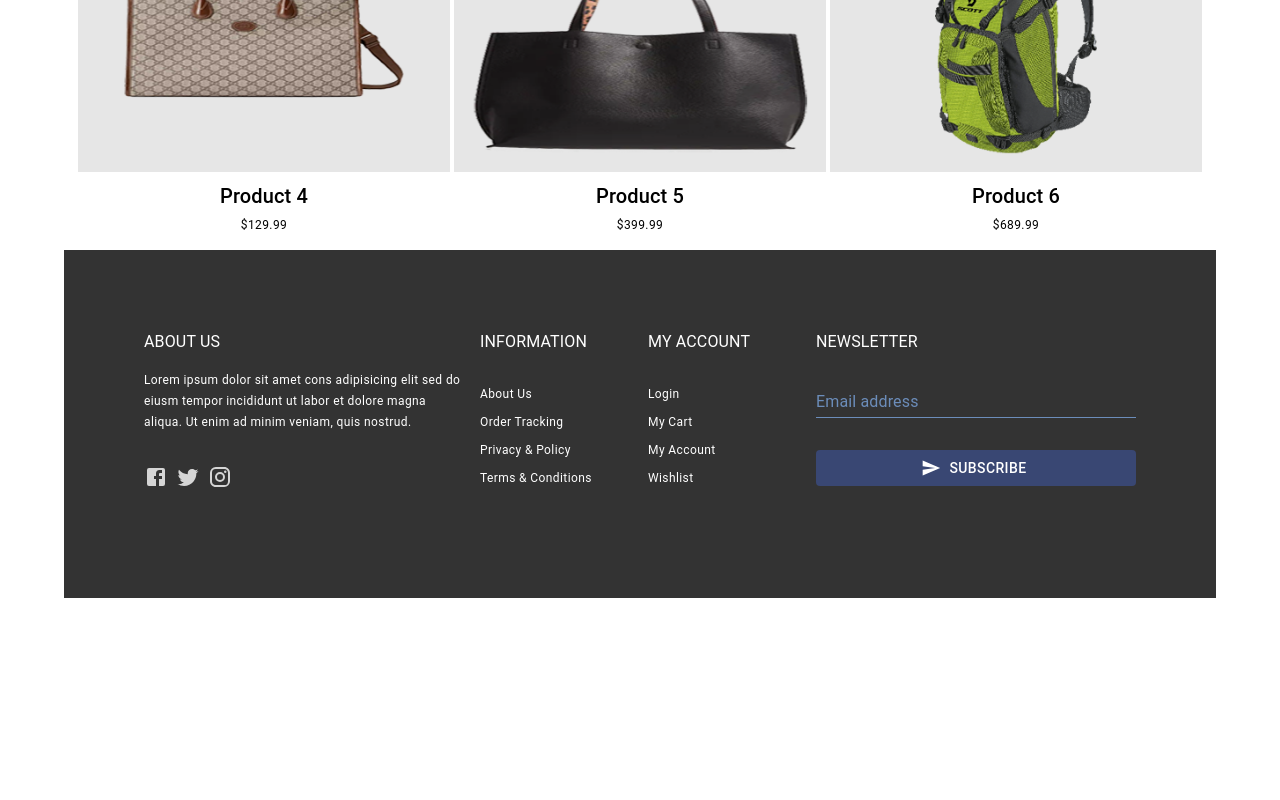
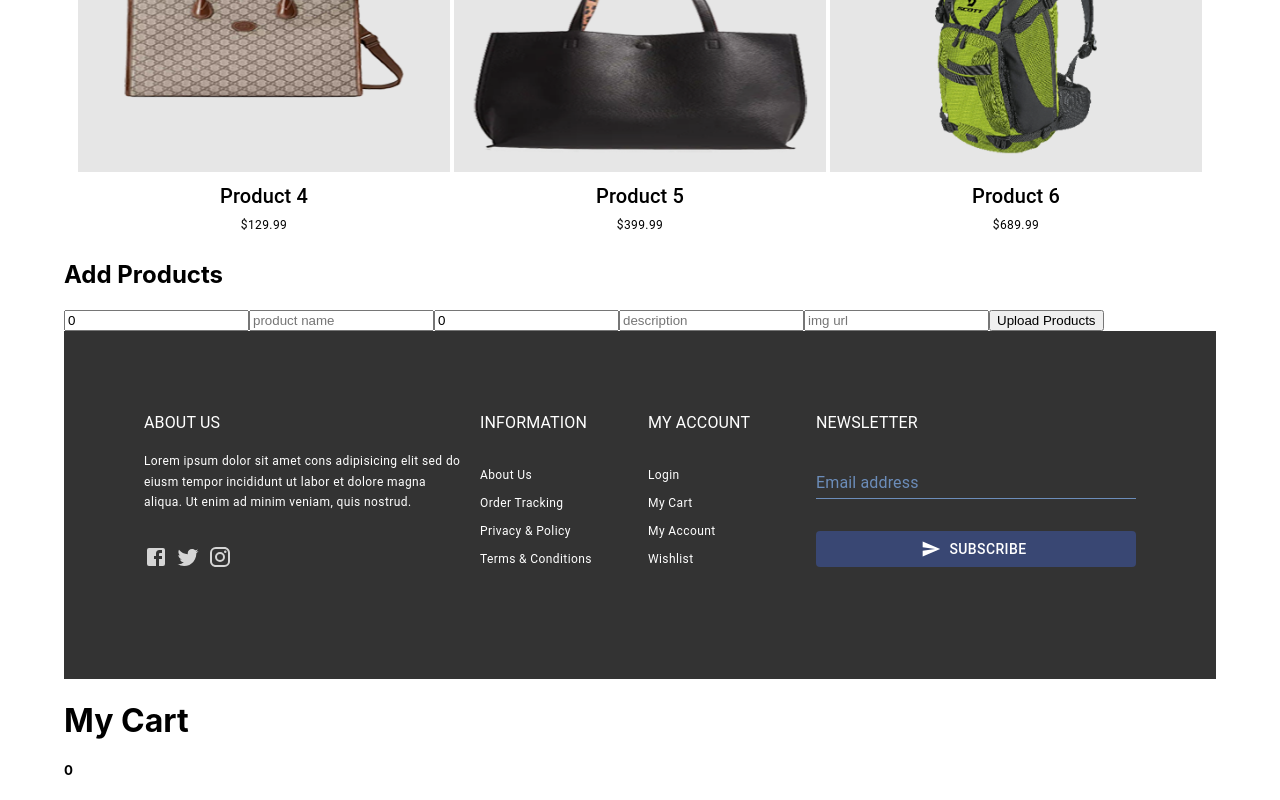
Before and after one commit to Mengzhe-Madeline-Zhang/FrontEnd-13-USC, a React (Create React App) app in the folder frontend-13/: page / in a window 1280 px wide. Shown: the part 1216-2016 px from the top of the page. Before the commit the page ends 1814 px from the top, so only its background shows below. Built offline with nearby package versions, Linux system fonts and the light colour scheme; a web font is replaced by a local one.

Commit message:
basic redux of chart and upload page

```diff
--- a/frontend-13/src/App.tsx
+++ b/frontend-13/src/App.tsx
@@ -6,11 +6,14 @@ import NavBar from './Components/public/NavBar/NavBar';
 import { Typography, Link, Container } from "@mui/material";
 import { ThemeProvider } from "@mui/system";
 import theme from "./styles/theme";
+import {Provider} from 'react-redux';
+import store from './Redux/store'
 
 function App() {
 
   return (
     <>
+    <Provider store={store}>
        <div>
       <ThemeProvider theme={theme}>
    <Container
@@ -31,6 +34,7 @@ function App() {
     </Container>
     </ThemeProvider>
     </div>
+    </Provider>
         </>
   );
 }
--- a/frontend-13/src/Components/Cart/Cart.tsx
+++ b/frontend-13/src/Components/Cart/Cart.tsx
@@ -1,23 +1,38 @@
 import { Drawer } from "@mui/material";
+import React from "react";
+import { getCartProduct, getTotalPrice, removeFromCart } from "../../Redux/cart.slice";
+import { useAppDispatch, useAppSeletor } from "../../Redux/store.hook";
+import { ProductBox } from "../../styles/products";
 import {Colors} from "../../styles/theme";
 import {CartItemType} from "../Home/Home";
 import CartItem from "./CartItem";
 
-type Props = {
-    cartOpen:boolean;
-    setCartOpen:(cartOpen: boolean)=>void;
-    cartItems: CartItemType[];
-    addToCart: (clickedItem: CartItemType) => void;
-    removeFromCart: (id: number) => void;
-  };
+// type Props = {
+//     cartOpen:boolean;
+//     setCartOpen:(cartOpen: boolean)=>void;
+//     cartItems: CartItemType[];
+//     addToCart: (clickedItem: CartItemType) => void;
+//     removeFromCart: (id: number) => void;
+//   };
 
-const Cart: React.FC<Props>=({cartOpen, setCartOpen, cartItems, addToCart, removeFromCart})=>{
+const Cart: React.FC=({
+  // cartOpen, setCartOpen, cartItems, addToCart, removeFromCart
+})=>{
 
-    const calculateTotal = (items: CartItemType[]) =>
-    items.reduce((ack: number, item) => ack + item.amount * item.price, 0);
+    // const calculateTotal = (items: CartItemType[]) =>
+    // items.reduce((ack: number, item) => ack + item.amount * item.price, 0);
+
+    const cartProducts = useAppSeletor(getCartProduct);
+    const totalPrice = useAppSeletor(getTotalPrice);
+    const dispatch = useAppDispatch();
+
+    const handleRemoveFromCart = (productId: number)=>dispatch(removeFromCart(productId));
 
 return(
-    <Drawer open={cartOpen} onClose={() => setCartOpen(false)}
+  <>
+    {/* <Drawer open={
+      cartOpen
+    } onClose={() => setCartOpen(false)}
     anchor="right"
     PaperProps={{
 
@@ -28,11 +43,12 @@ return(
         }
     }
     }
-    >
+    > */}
+
     <h1>
         My Cart
     </h1>
-    {cartItems.length === 0 ? <p>No items in cart.</p> : null}
+    {/* {cartItems.length === 0 ? <p>No items in cart.</p> : null}
       {cartItems.map(item => (
         <CartItem
           key={item.id}
@@ -41,8 +57,22 @@ return(
           removeFromCart={removeFromCart}
         />
       ))}
-      <h2>Total: ${calculateTotal(cartItems).toFixed(2)}</h2>
-        </Drawer>
+      <h2>Total: ${calculateTotal(cartItems).toFixed(2)}</h2> */}
+
+      <h5>{totalPrice}</h5>
+      {cartProducts.map(product=>(
+        <React.Fragment key={product.id}>
+
+        <span>{product.name}</span>
+        <span>{product.amount}</span>
+        <button onClick={()=> handleRemoveFromCart(product.id)}> Remove </button>
+
+        </React.Fragment>
+
+      ))}
+
+        {/* </Drawer> */}
+        </>
 )
 
 }
--- a/frontend-13/src/Components/Home/Home.tsx
+++ b/frontend-13/src/Components/Home/Home.tsx
@@ -5,6 +5,7 @@ import Promotions from "./Promotions";
 import Products from "../Products/Products";
 import Footer from "./Footer";
 import Cart from "../Cart/Cart";
+import UploadPage from '../UploadProduct/UploadPage';
 
 export type CartItemType = {
   id: number;
@@ -18,40 +19,40 @@ export type CartItemType = {
 
 
 function Home() {
-  const [cartOpen, setCartOpen] = useState(false);
-  const [cartItems, setCartItems] = useState([] as CartItemType[]);
-  const getTotalItems = (items: CartItemType[]) =>
-  items.reduce((ack: number, item) => ack + item.amount, 0);
+//   const [cartOpen, setCartOpen] = useState(false);
+//   const [cartItems, setCartItems] = useState([] as CartItemType[]);
+//   const getTotalItems = (items: CartItemType[]) =>
+//   items.reduce((ack: number, item) => ack + item.amount, 0);
 
-const handleAddToCart = (clickedItem: CartItemType) => {
-  setCartItems(prev => {
-    // 1. Is the item already added in the cart?
-    const isItemInCart = prev.find(item => item.id === clickedItem.id);
+// const handleAddToCart = (clickedItem: CartItemType) => {
+//   setCartItems(prev => {
+//     // 1. Is the item already added in the cart?
+//     const isItemInCart = prev.find(item => item.id === clickedItem.id);
 
-    if (isItemInCart) {
-      return prev.map(item =>
-        item.id === clickedItem.id
-          ? { ...item, amount: item.amount + 1 }
-          : item
-      );
-    }
-    // First time the item is added
-    return [...prev, { ...clickedItem, amount: 1 }];
-  });
-};
+//     if (isItemInCart) {
+//       return prev.map(item =>
+//         item.id === clickedItem.id
+//           ? { ...item, amount: item.amount + 1 }
+//           : item
+//       );
+//     }
+//     // First time the item is added
+//     return [...prev, { ...clickedItem, amount: 1 }];
+//   });
+// };
 
-const handleRemoveFromCart = (id: number) => {
-  setCartItems(prev =>
-    prev.reduce((ack, item) => {
-      if (item.id === id) {
-        if (item.amount === 1) return ack;
-        return [...ack, { ...item, amount: item.amount - 1 }];
-      } else {
-        return [...ack, item];
-      }
-    }, [] as CartItemType[])
-  );
-};
+// const handleRemoveFromCart = (id: number) => {
+//   setCartItems(prev =>
+//     prev.reduce((ack, item) => {
+//       if (item.id === id) {
+//         if (item.amount === 1) return ack;
+//         return [...ack, { ...item, amount: item.amount - 1 }];
+//       } else {
+//         return [...ack, item];
+//       }
+//     }, [] as CartItemType[])
+//   );
+// };
 
 
 
@@ -63,13 +64,14 @@ const handleRemoveFromCart = (id: number) => {
               <Typography variant="h4">Trending Products</Typography>
             </Box>
       <Products/>
+      <UploadPage/>
       <Footer/>
       <Cart
-       cartOpen={cartOpen}
-       setCartOpen={setCartOpen}
-       cartItems={cartItems}
-       addToCart={handleAddToCart}
-       removeFromCart={handleRemoveFromCart}
+      //  cartOpen={cartOpen}
+      //  setCartOpen={setCartOpen}
+      //  cartItems={cartItems}
+      //  addToCart={handleAddToCart}
+      //  removeFromCart={handleRemoveFromCart}
       />
     </div>
   );
--- /dev/null
+++ b/frontend-13/src/Components/UploadProduct/UploadPage.tsx
@@ -0,0 +1,48 @@
+import React, {useState} from 'react';
+import { addProduct, Product } from '../../Redux/product.slice';
+import { useAppDispatch } from '../../Redux/store.hook';
+
+const UploadPage: React.FC=()=>{
+    const dispatch = useAppDispatch();
+
+    const [product, setProduct] = useState<Product>({
+            id: 0,
+            name: '',
+            price: 0,
+            description: '',
+            image: ''
+    })
+    const handleChange = ({target:{name,value}}: React.ChangeEvent<HTMLInputElement>) => setProduct(
+        prev => {
+            (prev as any)[name] = value;
+            const newValue = {...prev}
+            return newValue;
+        }
+    )
+
+    const handleSubmit =(e: React.FormEvent)=>{
+        e.preventDefault();
+        dispatch(addProduct(product));
+    }
+
+    const {id, name, price, description, image} = product;
+
+    return (<>
+        <h2> Add Products  </h2>
+        <form onSubmit={handleSubmit}>
+            <input type="number" placeholder="id" name="id" value={id} onChange={handleChange}/>
+            <input type="text" placeholder="product name"  name="name" value={name} onChange={handleChange}/>
+            <input type="number" placeholder="price" name="price" value={price} onChange={handleChange}/>
+            <input type="text" placeholder="description" name="description" value={description} onChange={handleChange}/>
+            <input type="text" placeholder="img url" name="image" value={image} onChange={handleChange}/>
+            <button type='submit'>Upload Products</button>
+
+
+        </form>
+        </>
+    )
+
+
+}
+
+export default UploadPage;
--- /dev/null
+++ b/frontend-13/src/Redux/cart.slice.ts
@@ -0,0 +1,42 @@
+import {createSlice, PayloadAction} from '@reduxjs/toolkit';
+// import {CartItemType} from "../Components/Home/Home";
+import {Product} from "./product.slice";
+import { RootState } from './store';
+
+export interface CartItemType extends Product{
+    amount:number;
+}
+
+const cartSlice = createSlice({
+    name:'cart',
+    initialState: [] as CartItemType[],
+    reducers:{
+        addToCart: (state, action: PayloadAction<Product>)=>{
+            const productIndex = state.findIndex(product=> product.id ===action.payload.id);
+            if(productIndex !== -1){
+                state[productIndex].amount+=1;
+
+            } else {
+                state.push({...action.payload, amount:1})
+            }
+
+        },
+
+        removeFromCart:(state, action: PayloadAction<number>)=>{
+            const productIndex = state.findIndex(product=> product.id === action.payload)
+            if(state[productIndex].amount>1){
+                state[productIndex].amount-=1;
+            } else {
+                return state.filter(product=> product.id !==action.payload)
+            }
+
+        }
+
+    }
+})
+
+
+export const getCartProduct = (state: RootState)=> state.cart;
+export const getTotalPrice = (state: RootState)=> state.cart.reduce((acc,next)=>acc+=(next.amount * next.price), 0);
+export const {addToCart, removeFromCart} = cartSlice.actions;
+export default cartSlice.reducer;
--- /dev/null
+++ b/frontend-13/src/Redux/product.slice.ts
@@ -0,0 +1,29 @@
+import {createSlice, PayloadAction} from '@reduxjs/toolkit';
+import {data} from "../data/index"
+import { RootState } from './store';
+
+export interface Product {
+    id: number,
+    name: string,
+    price: number,
+    description: string,
+    image: string
+}
+
+const initialState: Product[] = data;
+
+const productSlice = createSlice({
+    name:'products',
+    initialState,
+    reducers:{
+        addProduct:(state, action: PayloadAction<Product>)=>{
+            // return [action.payload, ...state]
+            state.push(action.payload)
+        }
+
+    }
+})
+
+export const {addProduct} = productSlice.actions;
+export const getProductsSelector = (state: RootState)=> state.products;
+export default productSlice.reducer;
--- /dev/null
+++ b/frontend-13/src/Redux/store.hook.ts
@@ -0,0 +1,5 @@
+import { TypedUseSelectorHook, useDispatch, useSelector } from "react-redux";
+import type { RootState, AppDispatch } from "./store";
+
+export const useAppDispatch =()=> useDispatch<AppDispatch>();
+export const useAppSeletor: TypedUseSelectorHook<RootState> = useSelector;
--- /dev/null
+++ b/frontend-13/src/Redux/store.ts
@@ -0,0 +1,16 @@
+import { configureStore } from "@reduxjs/toolkit";
+import cart from './cart.slice';
+import products from './product.slice';
+
+const store = configureStore({
+
+    reducer:{
+        products,
+        cart,
+
+    }
+})
+export type RootState = ReturnType<typeof store.getState>;
+export type AppDispatch = typeof store.dispatch;
+
+export default store;
--- a/frontend-13/src/data/index.tsx
+++ b/frontend-13/src/data/index.tsx
@@ -1,4 +1,4 @@
-export const products = [
+export const data = [
     {
         id: 1,
         name: "Product 1",
--- a/frontend-13/src/styles/products.tsx
+++ b/frontend-13/src/styles/products.tsx
@@ -4,7 +4,7 @@ import { Box } from "@mui/system";
 import { slideInBottom, slideInRight } from "../animations";
 import { Colors } from "./theme";
 
-export const Product = styled(Box)(({ theme }) => ({
+export const ProductBox:any = styled(Box)(({ theme }) => ({
   display: "flex",
   justifyContent: "center",
   alignItems: "center",
```
Also changed, not shown: frontend-13/src/Components/Products/ProductCard.tsx (+31 -15 lines), frontend-13/src/Components/Products/Products.tsx (+30 -1 lines).
